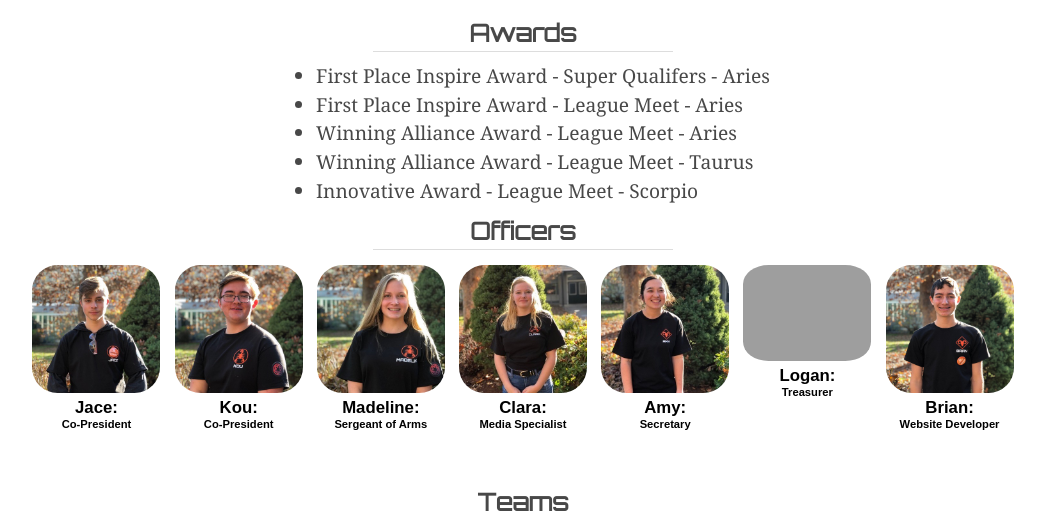
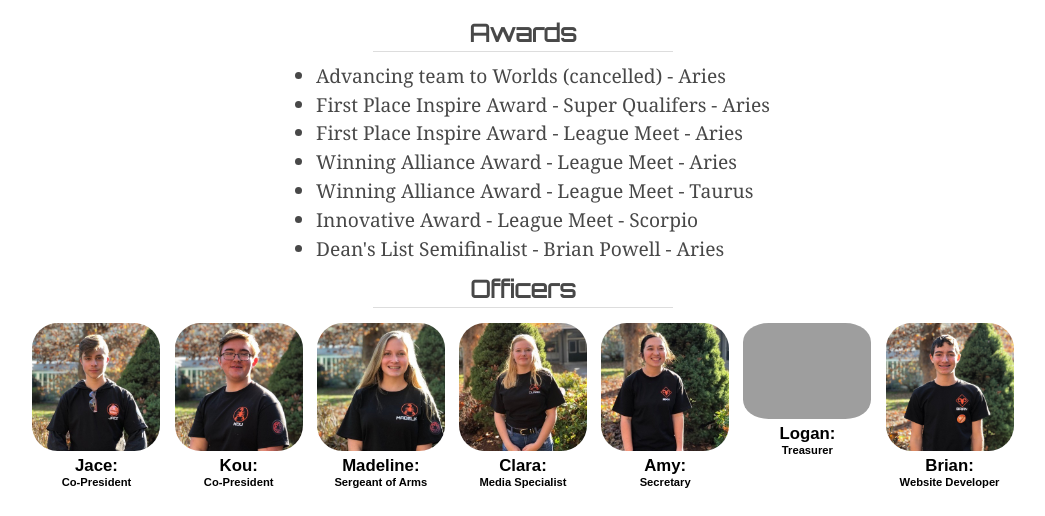
Before and after one commit to TheAmazingBrianPowell/Robotics-Website, a PHP site: page / in a window 1280 px wide. Shown: the part 2003-2519 px from the top of the page, without its empty margins (117-1162 px from the left). Run offline with PHP 8.4, Linux system fonts and the light colour scheme; grey boxes are pictures that could not be loaded.

Commit message:
Updated the home page results

```diff
--- a/index.php
+++ b/index.php
@@ -92,11 +92,13 @@
 	<iframe width="100%" src="https://www.youtube.com/embed/XiGB_8Ppnbs?start=111" title = "FIRST Tech Challenge Introduction Video" frameborder="0" allow="accelerometer; autoplay; encrypted-media; gyroscope; picture-in-picture" allowfullscreen></iframe>
       <h2>Awards</h2>
       <ul>
+	<li>Advancing team to Worlds (cancelled) - Aries</li>
 	<li>First Place Inspire Award - Super Qualifers - Aries</li>
         <li>First Place Inspire Award - League Meet - Aries</li>
         <li>Winning Alliance Award - League Meet - Aries</li>
         <li>Winning Alliance Award - League Meet - Taurus</li>
         <li>Innovative Award - League Meet - Scorpio</li>
+	<li>Dean's List Semifinalist - Brian Powell - Aries</li>
       </ul>
     </section>
     <section id = "officers">
```
